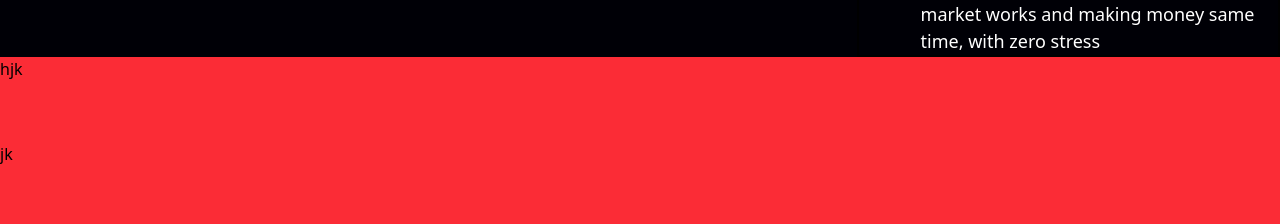
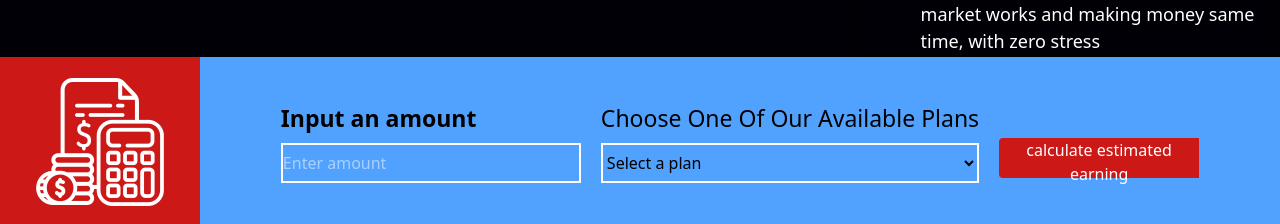
Before and after one commit to AscenxioBlog/trustfundx, a React (Vite) app: page / in a window 1280 px wide. Shown: the part 1569-1793 px from the top of the page. Built offline with nearby package versions, Linux system fonts and the light colour scheme.

Commit message:
landing page 5 done

```diff
--- a/src/UI/HomeComponent/HomeComponent5.jsx
+++ b/src/UI/HomeComponent/HomeComponent5.jsx
@@ -1,5 +1,6 @@
 import React, { useState } from 'react'
 import CustomBtn from '../../ButtonFolder/CustomBtn'
+import budget from './HomePictures/budget.png'
 
 function HomeComponent5() {
     const [plans, setPlans] = useState('');
@@ -63,7 +64,7 @@ function HomeComponent5() {
             // Check if the amount is greater than the minimum required for the selected plan
             if (numericAmount >= minAmount) {
                 const total = (numericAmount * interest) / 100;
-                alert(`${(total + numericAmount).toFixed(2)}`)
+                alert(`Deposited ${(total + numericAmount).toFixed(2)}`)
                 // console.log('Calculated total:', (total +numericAmount).toFixed(2));
             } else {
                 alert(`Amount must be greater than ${minAmount} for the ${plans}`);
@@ -81,8 +82,8 @@ function HomeComponent5() {
     <div>
         {/* for small screen  */}
 
-        <div className='min-h-[200px] w-full flex flex-col  justify-center bg-amber-300 md:hidden  mt-2'>
-            <form action="" className='flex  flex-col' onSubmit={(e)=>e.preventDefault()}>
+        <div className='min-h-[200px] w-full flex flex-col  justify-center md:hidden  mt-2 bg-blue-400'>
+            <form action="" className='flex  flex-col ' onSubmit={(e)=>e.preventDefault()}>
                 <label htmlFor=" amount" className='text-heading'>Input an amount</label>
                 <input type="number" id='amount' className='border-2 border-white h-[40px] mt-2 '
                  placeholder='Enter amount'
@@ -160,12 +161,47 @@ function HomeComponent5() {
 
 
         {/* for Big screen  */}
-        <div className='min-h-[170px] w-full bg-red-500 hidden lg:grid grid-col-[20%,80%]'>
-            <div>
-                hjk
+        <div className='min-h-[170px] w-full bg-blue-400 hidden lg:grid grid-cols-[200px_minmax(900px,1fr)]'>
+            <div className='bg-primaryColor flex items-center justify-center'>
+                <img src={budget} alt="budget pics" />
             </div>
-            <div>
-                jk
+            <div className=' grid items-center'>
+                <form action="" className=' flex justify-center gap-5 items-center ' onSubmit={(e)=>e.preventDefault()}>
+                    <div className='flex flex-col '>
+
+                        <label htmlFor=" amount" className='text-mediumScreen font-semibold'>Input an amount</label>
+                        <input type="number" id='amount' className='border-2 border-white text-white h-[40px] mt-2  w-[300px]'
+                        placeholder='Enter amount'
+                        value={amount}
+                        onChange={(e)=> setAmount(Number(e.target.value))}
+                        />
+                    </div>
+
+                    <div className='flex flex-col'>
+                        <label htmlFor="plans" className=' text-mediumScreen font-medium'>Choose One Of Our Available Plans</label>
+                            <select name="" id="plans" className='max-w-full h-[40px] mt-2 border-white border-2'
+                            value={plans}
+                            onChange={(e)=>setPlans(e.target.value)}
+                            >
+                                <option >Select a plan</option>
+                                <option value='Compound Plan'>Compound Plan</option>
+                                <option value= 'Golden Plan'> Golden Plan </option>
+                                <option value='ShareHolder Plan'> ShareHolder Plan </option>
+                                <option value = 'Alpha Plan'> Alpha Plan </option>
+                                <option value='Standard Plan'> Standard Plan </option>
+                                <option value='Mega Plan'> Mega Plan </option>
+                            </select>
+                    </div>
+                        <CustomBtn
+                            label = 'calculate estimated earning'
+                            height ='40px'
+                            width = '200px'
+                            className = 'bg-primaryColor w-full col-span-2 mt-[40px] rounded-s-sm'
+                            onClick= {()=>handleEstimate(plans,amount)}
+
+                        />
+
+                </form>
             </div>
 
         </div>
--- a/src/UI/HomeComponent/HomePage.jsx
+++ b/src/UI/HomeComponent/HomePage.jsx
@@ -9,7 +9,7 @@ function HomePage() {
   return (
 
 
-    <div className=' min-h-[100vh] w-full bg-mybg'>
+    <div className=' h-[100vh] w-full bg-mybg'>
       <HomeComponent1/>
       <HomeComponent2/>
       <HomeComponent3/>
--- a/src/index.css
+++ b/src/index.css
@@ -35,6 +35,8 @@
 }
 
 
+
+
 .Dashboard-photo{
     background-image: url(assets/Dashboard.png);
     background-repeat: no-repeat;
```
Also changed, not shown: src/UI/HomeComponent/HomePictures/budget.png (added).
